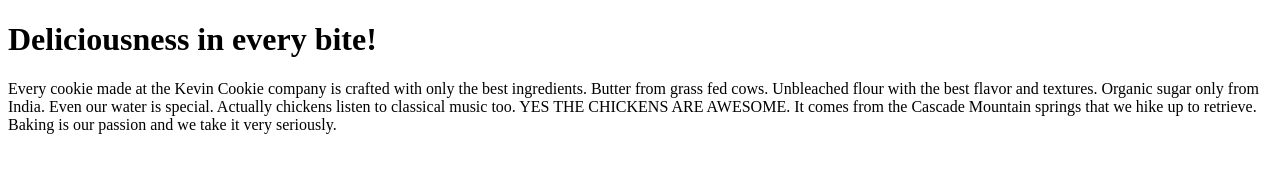
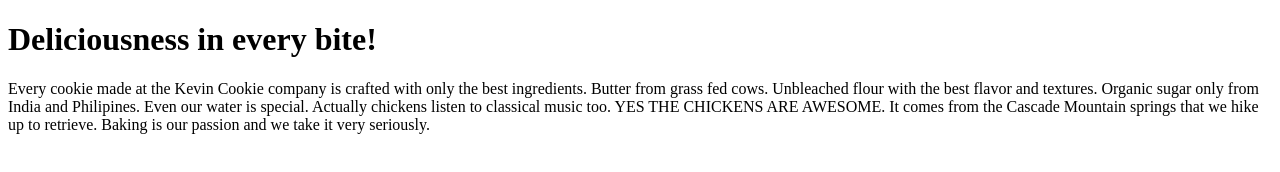
Before and after one commit to justsvykas/KevinCookieCompany, a plain HTML site: page index.htm in a window 1280 px wide. Drawn offline with Linux system fonts and the light colour scheme.

Commit message:
Update index.htm sugar from India AND philipines

```diff
--- a/index.htm
+++ b/index.htm
@@ -3,7 +3,7 @@
 <body>
 
 <h1>Deliciousness in every bite!</h1>
-<p>Every cookie made at the Kevin Cookie company is crafted with only the best ingredients. Butter from grass fed cows. Unbleached flour with the best flavor and textures. Organic sugar only from India. Even our water is special. Actually chickens listen to classical music too. YES THE CHICKENS ARE AWESOME. It comes from the Cascade Mountain springs that we hike up to retrieve. Baking is our passion and we take it very seriously.</p>
+<p>Every cookie made at the Kevin Cookie company is crafted with only the best ingredients. Butter from grass fed cows. Unbleached flour with the best flavor and textures. Organic sugar only from India and Philipines. Even our water is special. Actually chickens listen to classical music too. YES THE CHICKENS ARE AWESOME. It comes from the Cascade Mountain springs that we hike up to retrieve. Baking is our passion and we take it very seriously.</p>
 
 </body>
 </html>
```
